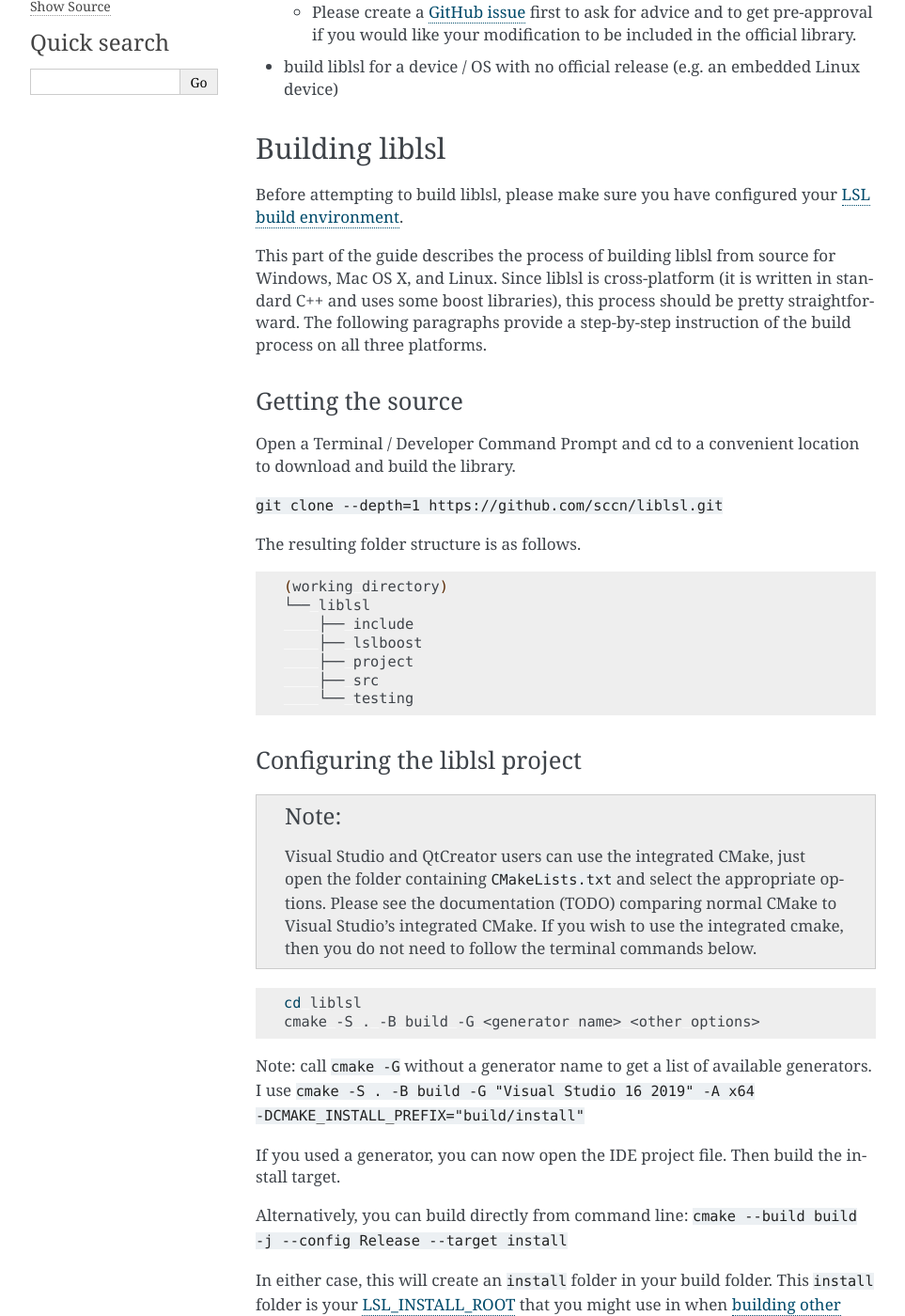
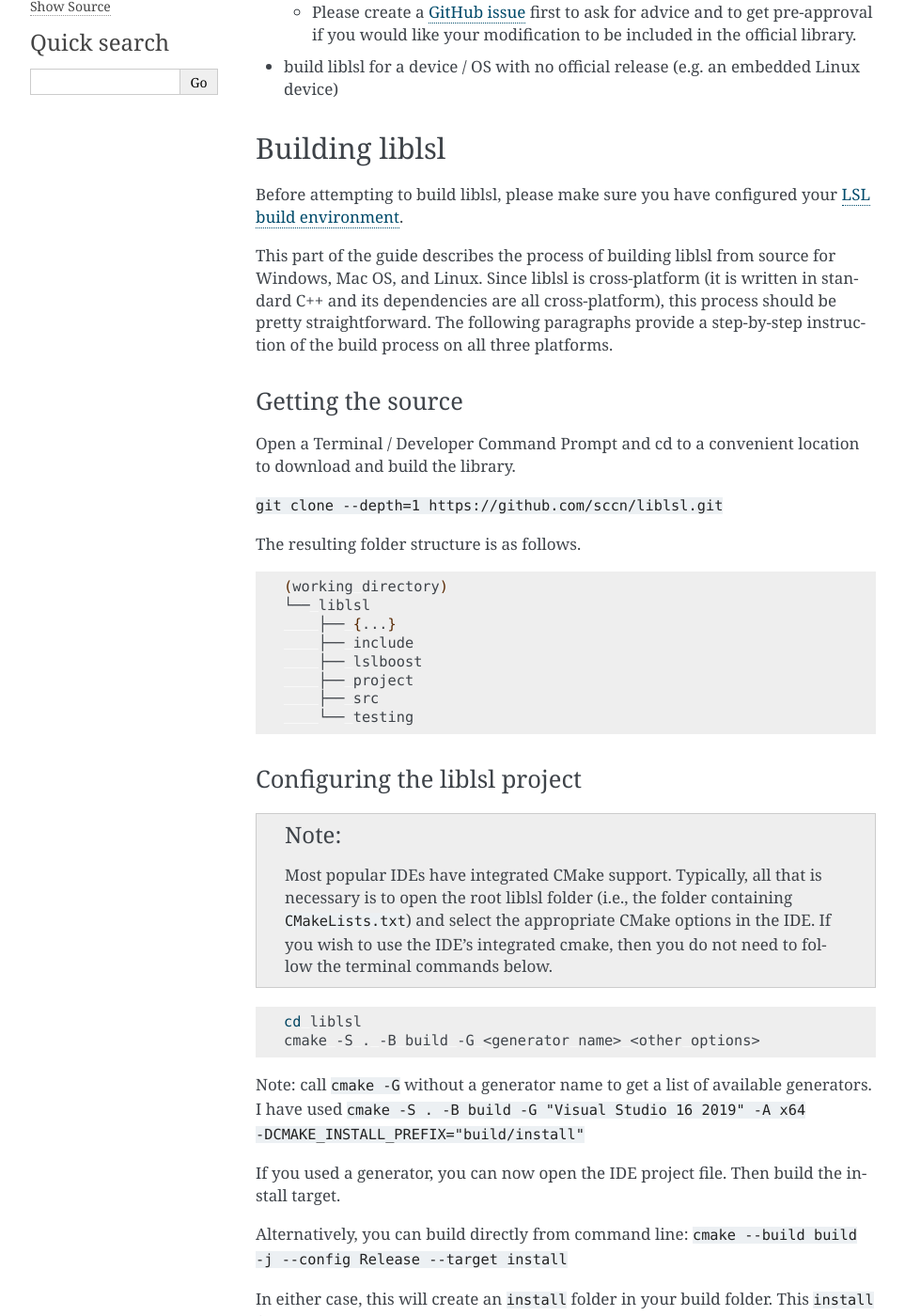
Before and after one commit to sccn/labstreaminglayer, a Sphinx documentation site: the page built from docs/dev/lib_dev.rst, in a window 1280 px wide and 1400 px high, scrolled down 448 px. Shown: the whole window at 94% size, without its empty margins (148-1111 px from the left). Built offline with Sphinx 7.4.7, drawn with Linux system fonts in a browser that asks for light colours; some of the changed text lies outside the part shown.

Commit message:
Update lib_dev.rst

```diff
--- a/docs/dev/lib_dev.rst
+++ b/docs/dev/lib_dev.rst
@@ -29,8 +29,8 @@ Building liblsl
 Before attempting to build liblsl, please make sure you have configured your :doc:`build_env`.
 
 This part of the guide describes the process of building liblsl from source
-for Windows, Mac OS X, and Linux. Since liblsl is cross-platform (it is written
-in standard C++ and uses some boost libraries), this process should be pretty
+for Windows, Mac OS, and Linux. Since liblsl is cross-platform (it is written
+in standard C++ and its dependencies are all cross-platform), this process should be pretty
 straightforward. The following paragraphs provide a step-by-step instruction of
 the build process on all three platforms.
 
@@ -47,6 +47,7 @@ The resulting folder structure is as follows.
 
      (working directory)
      └── liblsl
+         ├── {...}
          ├── include
          ├── lslboost
          ├── project
@@ -57,11 +58,10 @@ Configuring the liblsl project
 ==============================
 
 .. note::
-    Visual Studio and QtCreator users can use the integrated CMake, just open
-    the folder containing :file:`CMakeLists.txt` and select the appropriate
-    options.
-    Please see the documentation (TODO) comparing normal CMake to Visual Studio's integrated CMake.
-    If you wish to use the integrated cmake, then you do not need to follow the
+    Most popular IDEs have integrated CMake support. Typically, all that is necessary is to open
+    the root liblsl folder (i.e., the folder containing :file:`CMakeLists.txt`) and select the
+    appropriate CMake options in the IDE.
+    If you wish to use the IDE's integrated cmake, then you do not need to follow the
     terminal commands below.
 
 .. code:: bash
@@ -71,7 +71,7 @@ Configuring the liblsl project
 
 Note: call :samp:`cmake -G` without a generator name to get a list of available
 generators.
-I use :samp:`cmake -S . -B build -G "Visual Studio 16 2019" -A x64 -DCMAKE_INSTALL_PREFIX="build/install"`
+I have used :samp:`cmake -S . -B build -G "Visual Studio 16 2019" -A x64 -DCMAKE_INSTALL_PREFIX="build/install"`
 
 If you used a generator, you can now open the IDE project file. Then build the install target.
 
@@ -86,7 +86,7 @@ Build options for liblsl
 ************************
 
 There are several liblsl-specific build options.
-All of them can be set either in the GUI (cmake-gui or Visual Studio) or on the
+All of them can be set either in the GUI (cmake-gui or IDE) or on the
 command line (:samp:`cmake -D{foo}={bar}`).
 
 .. option:: CMAKE_INSTALL_PREFIX
```
